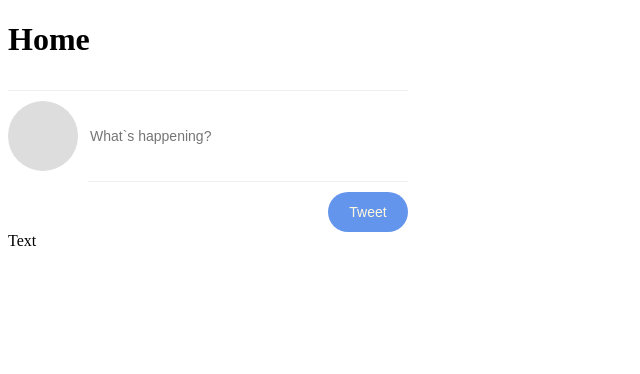
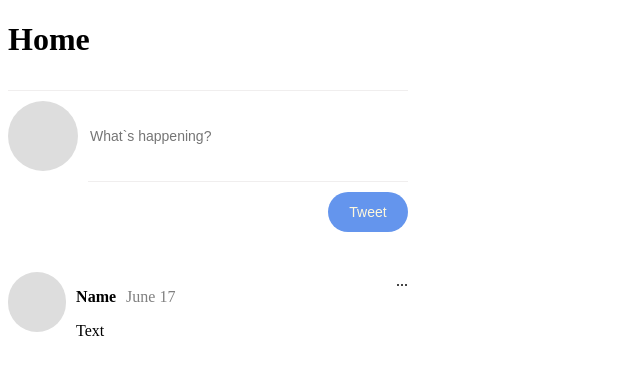
Before and after one commit to vetoshka/TwitterAngular, an Angular app: page / in a window 1280 px wide. Shown: the top 374 px of the page, without its empty margins (0-640 px from the left). Built offline with nearby package versions, Linux system fonts and the light colour scheme.

Commit message:
add style

```diff
--- a/src/app/tweet/tweet.component.css
+++ b/src/app/tweet/tweet.component.css
@@ -0,0 +1,32 @@
+.icon{
+    background-color:rgb(221, 221, 221);
+    width: 70px;
+    height: 60px;
+    border-radius: 60px;
+    margin-right: 10px;
+}
+.tweet{
+    display: flex;
+    max-width: 400px;
+    margin-top: 40px;
+}
+.tweet-header{
+    display: flex;
+    width: 100%;
+    justify-content: space-between;
+}
+.profile-name{
+    margin-right: 10px;
+    font-weight: bold;
+}
+.date{
+    color: rgba(0, 0, 0, 0.5);
+}
+.tweet-context{
+    display: flex;
+    flex-direction: column;
+    width: 100%;
+}
+.tweet-information{
+    display: flex;
+}
--- a/src/app/tweet/tweet.component.html
+++ b/src/app/tweet/tweet.component.html
@@ -2,7 +2,13 @@
     <div class="icon"></div>
     <div class="tweet-context">
         <div class="tweet-header">
-
+            <div class="tweet-information">
+                <p class="profile-name">Name</p>
+                <p class="date">June 17</p>
+            </div>
+            <div class="more">
+                <span>...</span>
+            </div>
         </div>
         <span>Text</span>
     </div>
```
